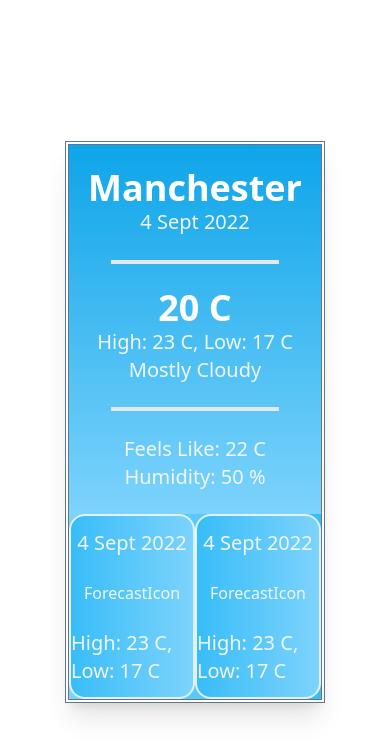
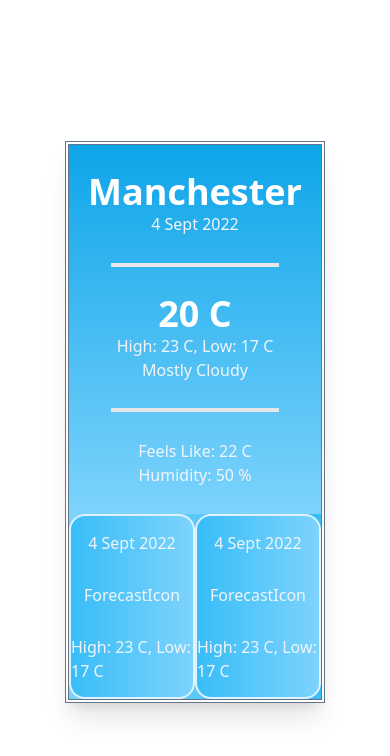
Before and after one commit to imevanc/weather-widget, a Next.js app: page / in a window 390 px wide. Shown: the top 756 px of the page. Built offline with nearby package versions, Linux system fonts and the light colour scheme.

Commit message:
changed the font size of the normal typography

```diff
--- a/components/Typography/Components/Normal.jsx
+++ b/components/Typography/Components/Normal.jsx
@@ -1,6 +1,6 @@
 const Normal = ({ title }) => {
   return (
-    <div className="self-center text-slate-100 text-xl sm:text-base md:text-lg lg:text-xl xl:text-xl">
+    <div className="self-center text-slate-100 text-base sm:text-base md:text-lg lg:text-xl xl:text-xl">
       {title}
     </div>
   );
```
